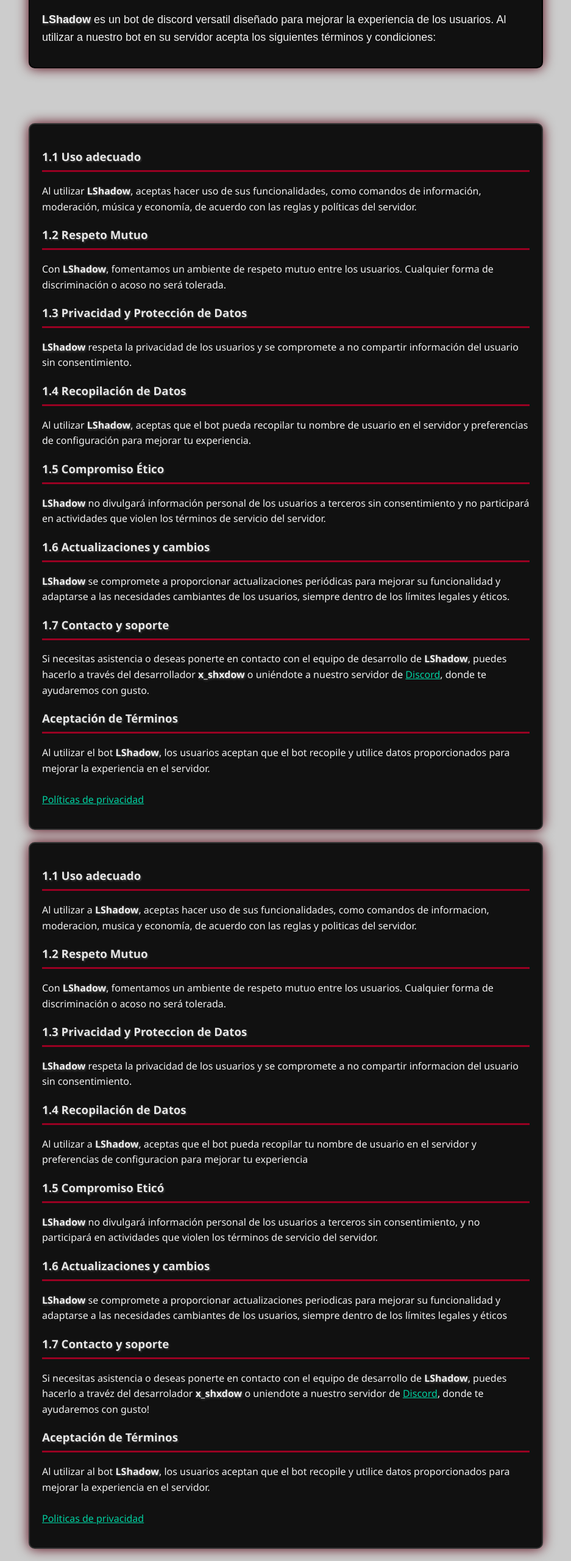
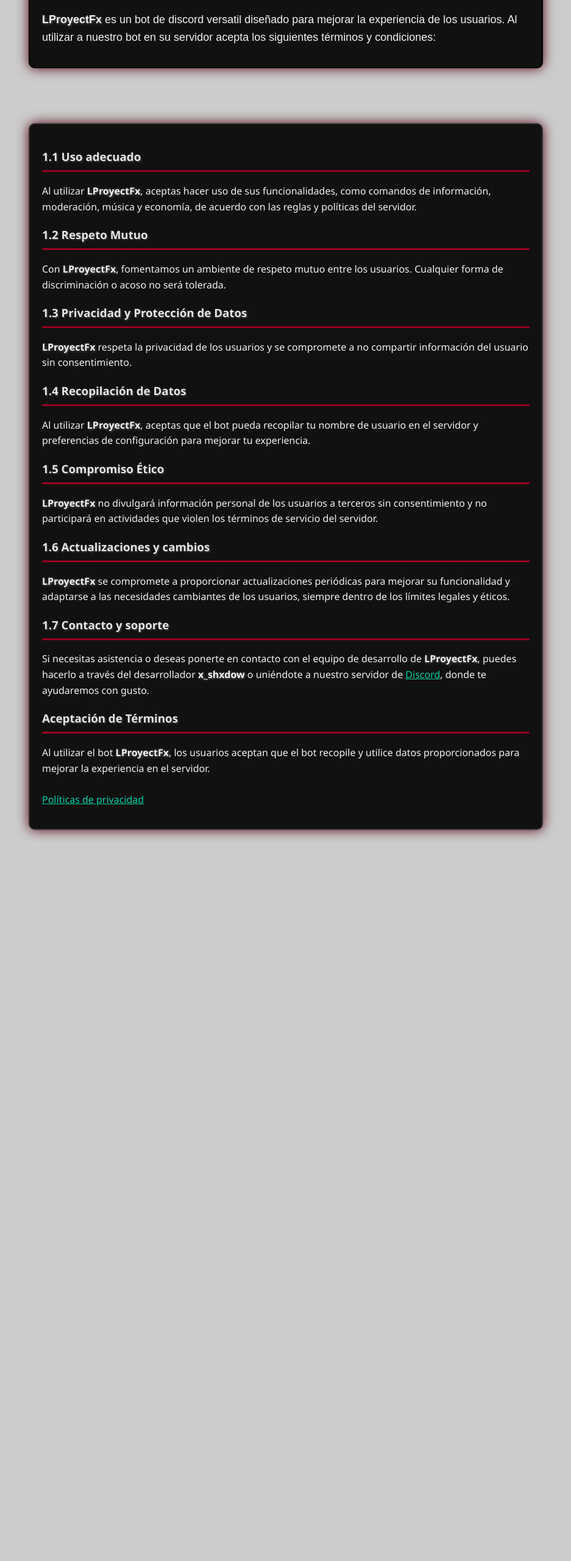
Before and after one commit to LShadowFx/terminos-servicios, a plain HTML site: page index.html in a window 1280 px wide. Shown: the part 229-2789 px from the top of the page at 61% size, without its empty margins (171-1108 px from the left). After the commit the page ends 1610 px from the top, so only its background shows below. Drawn offline with Linux system fonts and the light colour scheme.

Commit message:
update link discord

```diff
--- a/index.html
+++ b/index.html
@@ -11,61 +11,39 @@
 <body>
 
     <header>
-        <img src="./Captura de pantalla 2024-01-08 022348.png" alt="LShadow">
+        <img src="./Captura de pantalla 2024-01-08 022348.png" alt="LProyectFx">
         <h1> Términos y condiciones</strong></h1>
-        <h4>Actualizado el 03/03/2024</h4>
+        <h4>Actualizado el 03/06/2024</h4>
     </header>
 
 
     <div class="Terminos_y_condiciones">
-        <p class="Terminos_y_condiciones_title">Bienvenidos a nuestros terminos y condiciones. <br><br> <strong>LShadow</strong> es un bot de discord versatil diseñado para mejorar la experiencia de los usuarios. Al utilizar a nuestro bot en su servidor acepta los siguientes términos y condiciones:</p>
+        <p class="Terminos_y_condiciones_title">Bienvenidos a nuestros terminos y condiciones. <br><br> <strong>LProyectFx</strong> es un bot de discord versatil diseñado para mejorar la experiencia de los usuarios. Al utilizar a nuestro bot en su servidor acepta los siguientes términos y condiciones:</p>
         </div>
         <main>
             <h3 onclick="toggleVisibility('usoAdecuado')">1.1 Uso adecuado</h3>
-            <p id="usoAdecuado">Al utilizar <strong>LShadow</strong>, aceptas hacer uso de sus funcionalidades, como comandos de información, moderación, música y economía, de acuerdo con las reglas y políticas del servidor.</p>
+            <p id="usoAdecuado">Al utilizar <strong>LProyectFx</strong>, aceptas hacer uso de sus funcionalidades, como comandos de información, moderación, música y economía, de acuerdo con las reglas y políticas del servidor.</p>
 
             <h3 onclick="toggleVisibility('respetoMutuo')">1.2 Respeto Mutuo</h3>
-            <p id="respetoMutuo">Con <strong>LShadow</strong>, fomentamos un ambiente de respeto mutuo entre los usuarios. Cualquier forma de discriminación o acoso no será tolerada.</p>
+            <p id="respetoMutuo">Con <strong>LProyectFx</strong>, fomentamos un ambiente de respeto mutuo entre los usuarios. Cualquier forma de discriminación o acoso no será tolerada.</p>
 
             <h3 onclick="toggleVisibility('privacidadAndProteccionDeDatos')">1.3 Privacidad y Protección de Datos</h3>
-            <p id="privacidadAndProteccionDeDatos"><strong>LShadow</strong> respeta la privacidad de los usuarios y se compromete a no compartir información del usuario sin consentimiento.</p>
+            <p id="privacidadAndProteccionDeDatos"><strong>LProyectFx</strong> respeta la privacidad de los usuarios y se compromete a no compartir información del usuario sin consentimiento.</p>
 
             <h3 onclick="toggleVisibility('recopilacionDeDatos')">1.4 Recopilación de Datos</h3>
-            <p id="recopilacionDeDatos">Al utilizar <strong>LShadow</strong>, aceptas que el bot pueda recopilar tu nombre de usuario en el servidor y preferencias de configuración para mejorar tu experiencia.</p>
+            <p id="recopilacionDeDatos">Al utilizar <strong>LProyectFx</strong>, aceptas que el bot pueda recopilar tu nombre de usuario en el servidor y preferencias de configuración para mejorar tu experiencia.</p>
 
             <h3 onclick="toggleVisibility('compromisoEtico')">1.5 Compromiso Ético</h3>
-            <p id="compromisoEtico"><strong>LShadow</strong> no divulgará información personal de los usuarios a terceros sin consentimiento y no participará en actividades que violen los términos de servicio del servidor.</p>
+            <p id="compromisoEtico"><strong>LProyectFx</strong> no divulgará información personal de los usuarios a terceros sin consentimiento y no participará en actividades que violen los términos de servicio del servidor.</p>
 
             <h3 onclick="toggleVisibility('actualizacionesAndCambios')">1.6 Actualizaciones y cambios</h3>
-            <p id="actualizacionesAndCambios"><strong>LShadow</strong> se compromete a proporcionar actualizaciones periódicas para mejorar su funcionalidad y adaptarse a las necesidades cambiantes de los usuarios, siempre dentro de los límites legales y éticos.</p>
+            <p id="actualizacionesAndCambios"><strong>LProyectFx</strong> se compromete a proporcionar actualizaciones periódicas para mejorar su funcionalidad y adaptarse a las necesidades cambiantes de los usuarios, siempre dentro de los límites legales y éticos.</p>
 
             <h3 onclick="toggleVisibility('contactoAndSoporte')">1.7 Contacto y soporte</h3>
-            <p id="contactoAndSoporte">Si necesitas asistencia o deseas ponerte en contacto con el equipo de desarrollo de <strong>LShadow</strong>, puedes hacerlo a través del desarrollador <strong>x_shxdow</strong> o uniéndote a nuestro servidor de <a href="https://discord.gg/tn2cQGQcJA">Discord</a>, donde te ayudaremos con gusto.</p>
+            <p id="contactoAndSoporte">Si necesitas asistencia o deseas ponerte en contacto con el equipo de desarrollo de <strong>LProyectFx</strong>, puedes hacerlo a través del desarrollador <strong>x_shxdow</strong> o uniéndote a nuestro servidor de <a href="https://discord.gg/8dwVxfBRbQ">Discord</a>, donde te ayudaremos con gusto.</p>
 
             <h3 onclick="toggleVisibility('aceptacionDeTerminos')">Aceptación de Términos</h3>
-            <p id="aceptacionDeTerminos">Al utilizar el bot <strong>LShadow</strong>, los usuarios aceptan que el bot recopile y utilice datos proporcionados para mejorar la experiencia en el servidor. <br><br><a href="#politicas-de-privacidad" class="politicas_privacidad_text">Políticas de privacidad</a></p>
+            <p id="aceptacionDeTerminos">Al utilizar el bot <strong>LProyectFx</strong>, los usuarios aceptan que el bot recopile y utilice datos proporcionados para mejorar la experiencia en el servidor. <br><br><a href="./politicas-privacidad/politicas-privacidad.html" class="politicas_privacidad_text">Políticas de privacidad</a></p>
         </main>
-    <main>
-        <h3 onclick="toggleVisibility('usoAdecuado')">1.1 Uso adecuado</h3>
-        <p id="usoAdecuado">Al utilizar a <strong>LShadow</strong>, aceptas hacer uso de sus funcionalidades, como comandos de informacion, moderacion, musica y economía, de acuerdo con las reglas y politicas del servidor.</p>
-        <h3 onclick="toggleVisibility('respetoMutuo')">1.2 Respeto Mutuo</h3>
-        <p id="respetoMutuo">Con <strong>LShadow</strong>, fomentamos un ambiente de respeto mutuo entre los usuarios. Cualquier forma de discriminación o acoso no será tolerada.</p>
-        <h3 onclick="toggleVisibility('privacidadAndProteccionDeDatos')">1.3 Privacidad y Proteccion de Datos</h3>
-        <p id="privacidadAndProteccionDeDatos"><strong>LShadow</strong> respeta la privacidad de los usuarios y se compromete a no compartir informacion del usuario sin consentimiento.</p>
-        <h3 onclick="toggleVisibility('recopilacionDeDatos')">1.4 Recopilación de Datos</h3>
-        <p id="recopilacionDeDatos">Al utilizar a <strong>LShadow</strong>, aceptas que el bot pueda recopilar tu nombre de usuario en el servidor y preferencias de configuracion para mejorar tu experiencia</p>
-        <h3 onclick="toggleVisibility('compromisoEtico')">1.5 Compromiso Eticó</h3>
-        <p id="compromisoEtico"><strong>LShadow</strong> no divulgará información personal de los usuarios a terceros sin consentimiento, y no participará en actividades que violen los términos de servicio del servidor.</p>
-        <h3 onclick="toggleVisibility('actualizacionesAndCambios')">1.6 Actualizaciones y cambios</h3>
-        <p id="actualizacionesAndCambios"><strong>LShadow</strong> se compromete a proporcionar actualizaciones periodicas para mejorar su funcionalidad y adaptarse a las necesidades cambiantes de los usuarios, siempre dentro de los límites legales y éticos</p>
-        <h3 onclick="toggleVisibility('contactoAndSoporte')">1.7 Contacto y soporte</h3>
-        <p id="contactoAndSoporte">Si necesitas asistencia o deseas ponerte en contacto con el equipo de desarrollo de <strong>LShadow</strong>, puedes hacerlo a travéz del desarrolador <strong>x_shxdow</strong> o uniendote a nuestro servidor de <a href="https://discord.gg/tn2cQGQcJA">Discord</a>, donde te ayudaremos con gusto!</p>
-
-
-        <h3 onclick="toggleVisibility('aceptacionDeTérminos')">Aceptación de Términos</h3>
-        <p id="aceptacionDeTérminos">Al utilizar al bot <strong>LShadow</strong>, los usuarios aceptan que el bot recopile y utilice datos proporcionados para mejorar la experiencia en el servidor. <br><br><a href="#politicas-de-privacidad" class="politicas_privacidad_text">Politicas de privacidad</a></p>
-    </main>
-
-
 </body>
 </html>
--- /dev/null
+++ b/politicas-privacidad/style.css
@@ -0,0 +1,68 @@
+* {
+    font-family:   'Lucida Sans Unicode';
+    margin: 0;
+}
+
+body {
+    background-color: #ccc;
+}
+
+header {
+    text-align: start;
+    margin-bottom: 25px;
+    text-shadow: 1px 2px;
+    margin-bottom: 60px;
+}
+
+strong {
+    color: #eee;
+    text-shadow: 0px 1px 1px;
+}
+
+div {
+    margin: 25px auto;
+    background-color: #222;
+    color: white;
+    text-align: center;
+    width: 75%;
+    padding: 20px;
+    border-radius: 10px;
+}
+
+ol {
+    background-color: #222;
+    width: 80%;
+    margin: 0 auto;
+    color: white;
+    padding: 15px 40px;
+    border-radius: 10px;
+}
+
+p {
+    padding-top: 5px;
+}
+
+li {
+    padding-top: 10px;
+    border-bottom: 2px solid;
+    border-color: #00B576;
+    border-width: 2.3px;
+}
+
+h1 {
+    color: #C00300;
+    text-shadow: 2px 1px 4px;
+    position: relative;
+    margin-left: 20px;
+    top: 18px;
+    left: 61px;
+}
+
+img {
+    position: relative;
+    bottom: 53px;
+    width: 50px;
+    float: left;
+    margin: 20px 20px;
+    border-radius: 25px;
+}
```
Also changed, not shown: politicas-privacidad/politicas-privacidad.html (added, +34 -0 lines).
